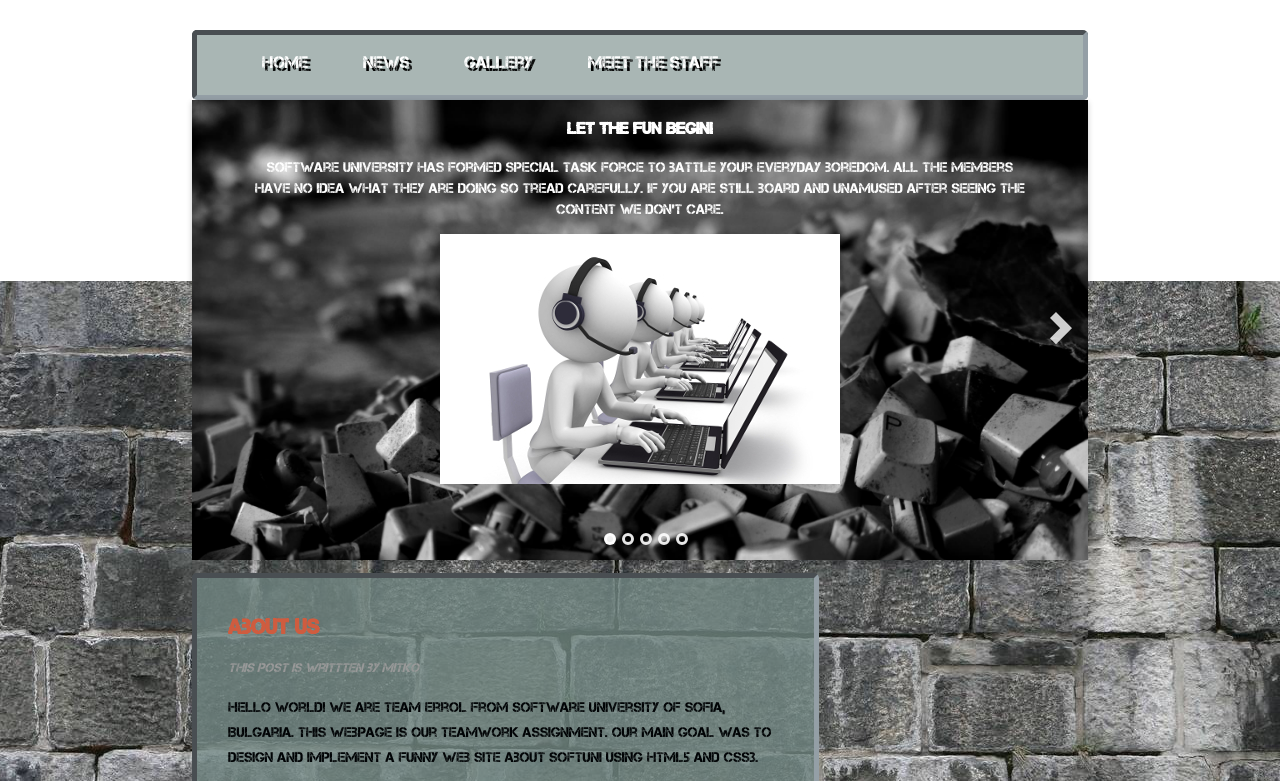
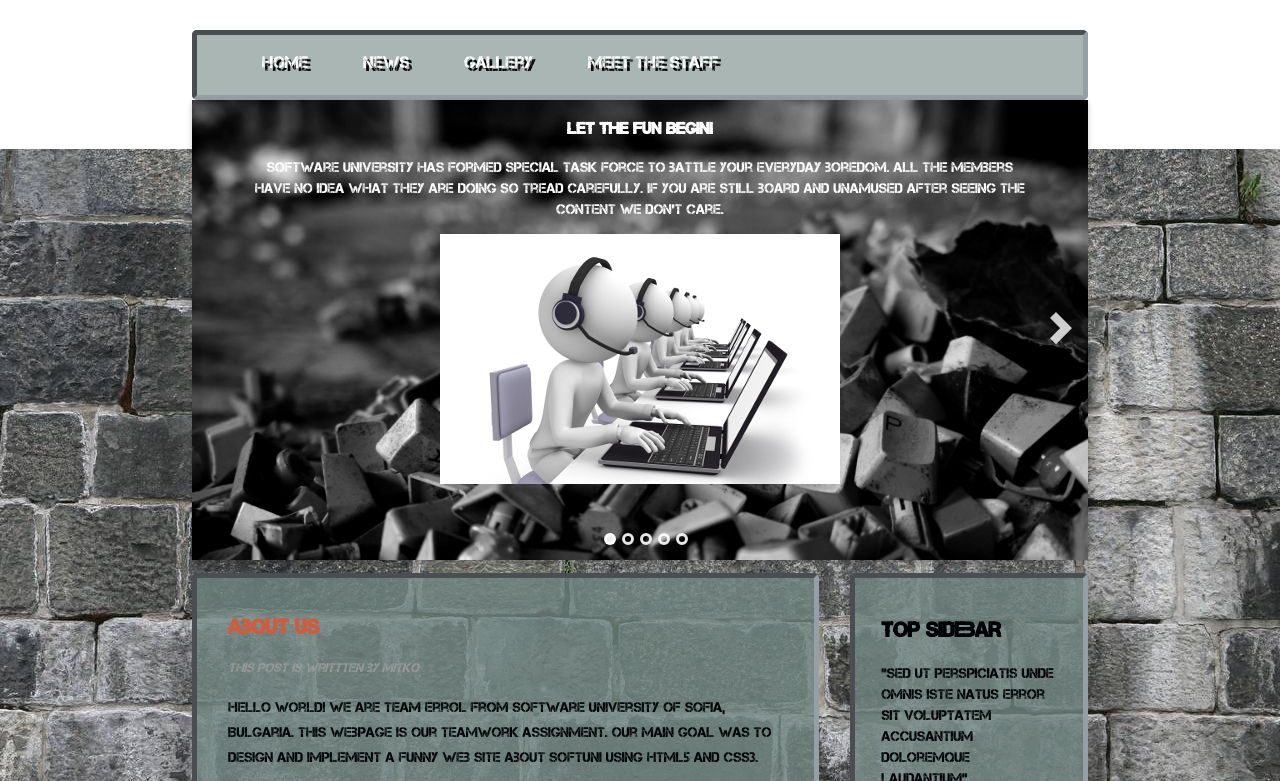
Before and after one commit to TeamErrol/Team-Errol, a plain HTML site: page index.html in a window 1280 px wide. Shown: the part 128-909 px from the top of the page. Drawn offline with Linux system fonts and the light colour scheme.

Commit message:
fixed the aside tag

```diff
--- a/styles/responsive.css
+++ b/styles/responsive.css
@@ -137,7 +137,7 @@ a:hover, a:active {
 }
 
 aside {
-    width: 20%;
+    width: 19.5%;
     float: right;
     background-color:rgba(113,134,131,0.8);
     border-width: 5px;
```
